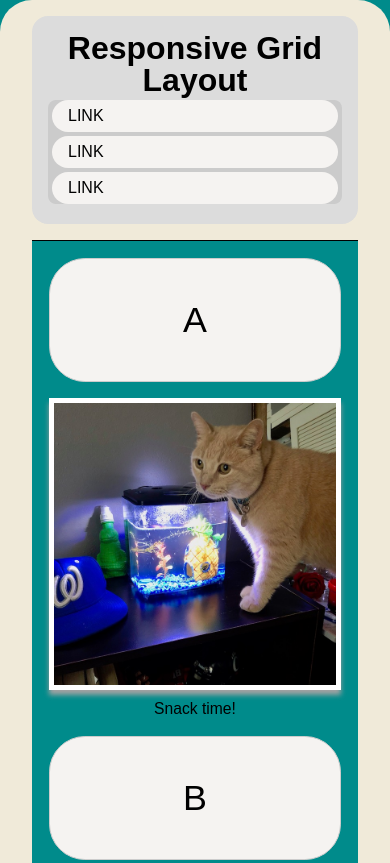
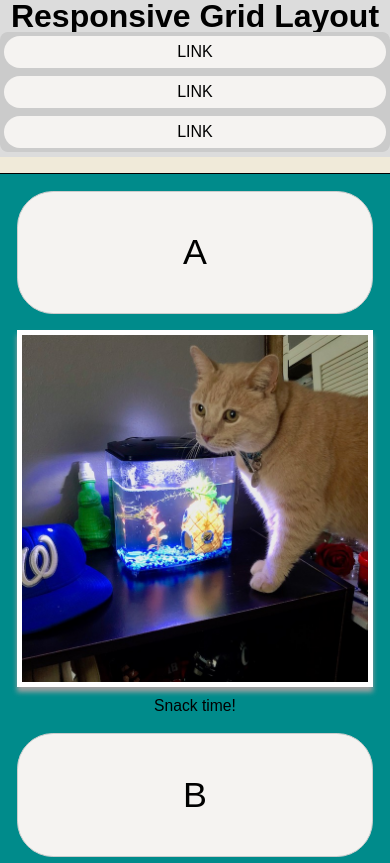
Before and after one commit to DazzlingDesigner/responsive-grid, a plain HTML site: page index.html in a window 390 px wide. Shown: the top 863 px of the page. Drawn offline with Linux system fonts and the light colour scheme.

Commit message:
Added tablet and phone layouts

```diff
--- a/styles.css
+++ b/styles.css
@@ -52,6 +52,8 @@
     align-items: center;
     padding: 1em;
     margin: 0 0 1em 0;
+    display: flex;
+    justify-content: space-between;
 }
 
 header h1 {
@@ -87,6 +89,7 @@
 
 nav ul {
     list-style-type: none;
+    display: flex;
 }
 
 nav a {
@@ -107,9 +110,6 @@
 
 
 
-
-
-
 /* Tablet Media Query
 ------------------------------------*/
 @media (max-width: 799px) {
@@ -124,17 +124,16 @@
     gap: 1rem;
   }
 
-  .box:last-of-type {
-    grid-column: span 2;
+  header {
+    display: block;
+  }
+
+  nav {
+    width: fit-content;
+    margin: auto auto;
   }
 
 }
-
-
-
-
-
-
 
 
 
@@ -147,6 +146,8 @@
 
   div.wrapper {
     margin: 0;
+    border-radius: 0;
+    padding: 0;
   }
 
   main {
@@ -163,5 +164,29 @@
     font-size: 160%;
   }
 
+  nav ul {
+    display: flex;
+    padding: .001rem 0;
+    flex-direction: column;
+    width: 100%;
+  }
 
-}
+  header {
+    display: flex;
+    flex-direction: column;
+    border-radius: 0;
+    padding: 0 0 .3rem 0;
+    margin: 0 0 1em 0;
+    display: flex;
+    justify-content: flex-start;
+  }
+
+  nav {
+    display: flex;
+    width: 100%;
+  }
+
+  nav a {
+    text-align: center;
+    align-items: space-around;
+  }
```
